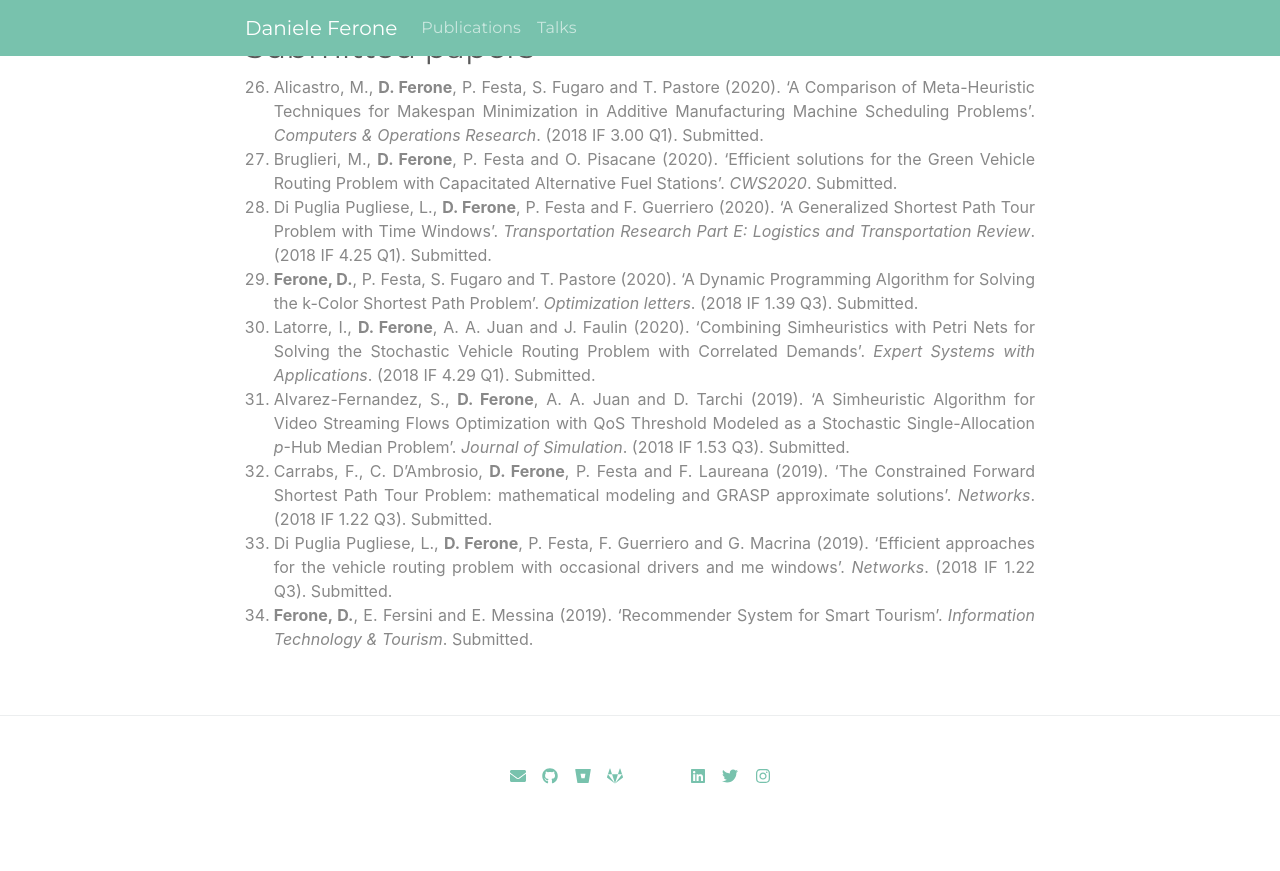
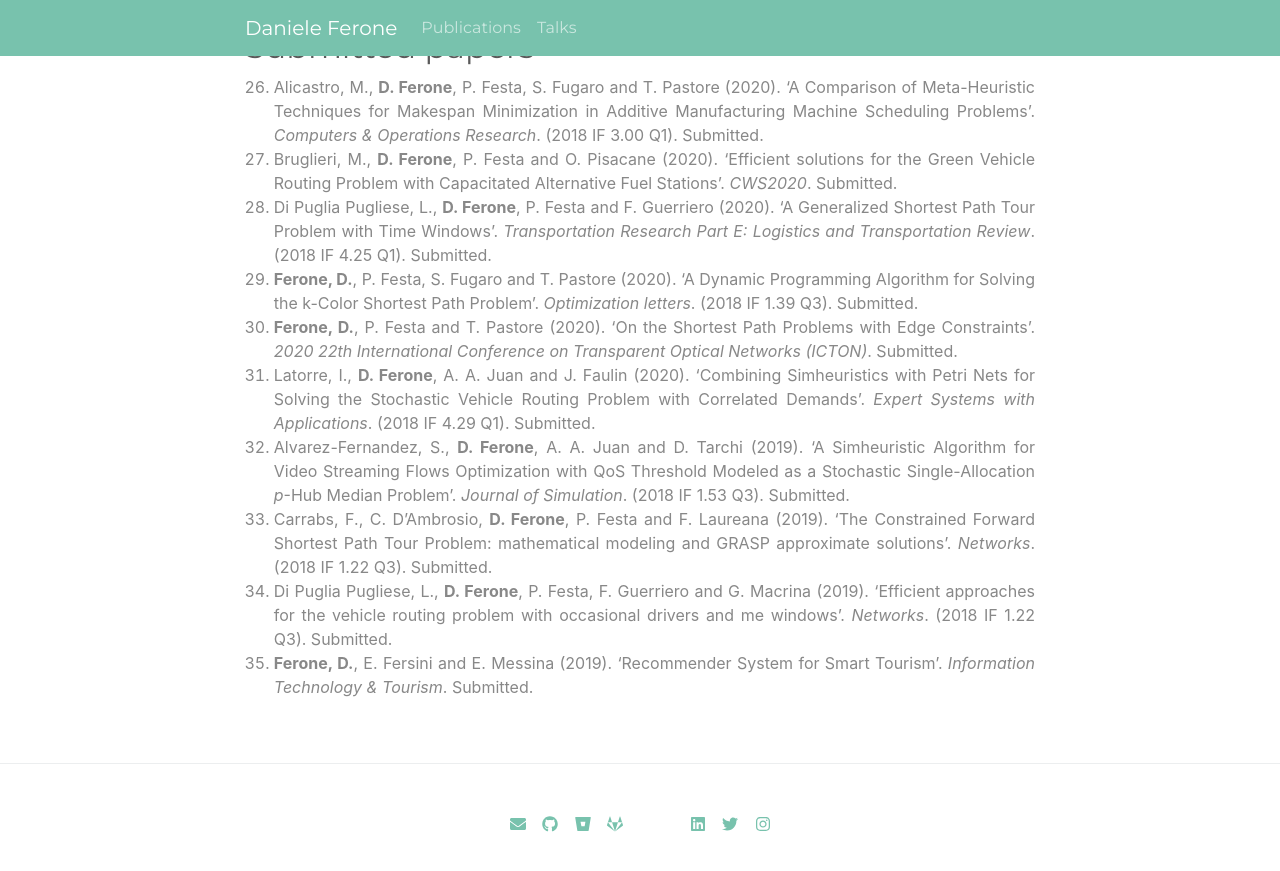
Before and after one commit to fdaniele85/fdaniele85.github.io, a Jekyll site: the page built from pages/publications.html, in a window 1280 px wide and 900 px high, scrolled down 2231 px. Shown: the top 871 px of the window. Built offline with Jekyll 4.4.1, drawn with Linux system fonts in a browser that asks for light colours; nearby versions of some CDN libraries; a style sheet for code colours, icons or effects is not loaded.

Commit message:
Aggiunta sottomissione ICTON2020

```diff
--- a/pages/publications.html
+++ b/pages/publications.html
@@ -61,6 +61,7 @@ title: Publications
 	<li>Bruglieri, M., <strong>D. Ferone</strong>, P. Festa and O. Pisacane (2020). ‘Efficient solutions for the Green Vehicle Routing Problem with Capacitated Alternative Fuel Stations’. <em>CWS2020</em>. Submitted.</li>
 	<li>Di Puglia Pugliese, L., <strong>D. Ferone</strong>, P. Festa and F. Guerriero (2020). ‘A Generalized Shortest Path Tour Problem with Time Windows’. <em>Transportation Research Part E: Logistics and Transportation Review</em>. (2018 IF 4.25 Q1). Submitted.</li>
 	<li><strong>Ferone, D.</strong>, P. Festa, S. Fugaro and T. Pastore (2020). ‘A Dynamic Programming Algorithm for Solving the k-Color Shortest Path Problem’. <em>Optimization letters</em>. (2018 IF 1.39 Q3). Submitted.</li>
+	<li><strong>Ferone, D.</strong>, P. Festa and T. Pastore (2020). ‘On the Shortest Path Problems with Edge Constraints’. <em>2020 22th International Conference on Transparent Optical Networks (ICTON)</em>. Submitted.</li>
 	<li>Latorre, I., <strong>D. Ferone</strong>, A. A. Juan and J. Faulin (2020). ‘Combining Simheuristics with Petri Nets for Solving the Stochastic Vehicle Routing Problem with Correlated Demands’. <em>Expert Systems with Applications</em>. (2018 IF 4.29 Q1). Submitted.</li>
 	<li>Alvarez-Fernandez, S., <strong>D. Ferone</strong>, A. A. Juan and D. Tarchi (2019). ‘A Simheuristic Algorithm for Video Streaming Flows Optimization with QoS Threshold Modeled as a Stochastic Single-Allocation <em>p</em>-Hub Median Problem’. <em>Journal of Simulation</em>. (2018 IF 1.53 Q3). Submitted.</li>
 	<li>Carrabs, F., C. D’Ambrosio, <strong>D. Ferone</strong>, P. Festa and F. Laureana (2019). ‘The Constrained Forward Shortest Path Tour Problem: mathematical modeling and GRASP approximate solutions’. <em>Networks</em>. (2018 IF 1.22 Q3). Submitted.</li>
```
